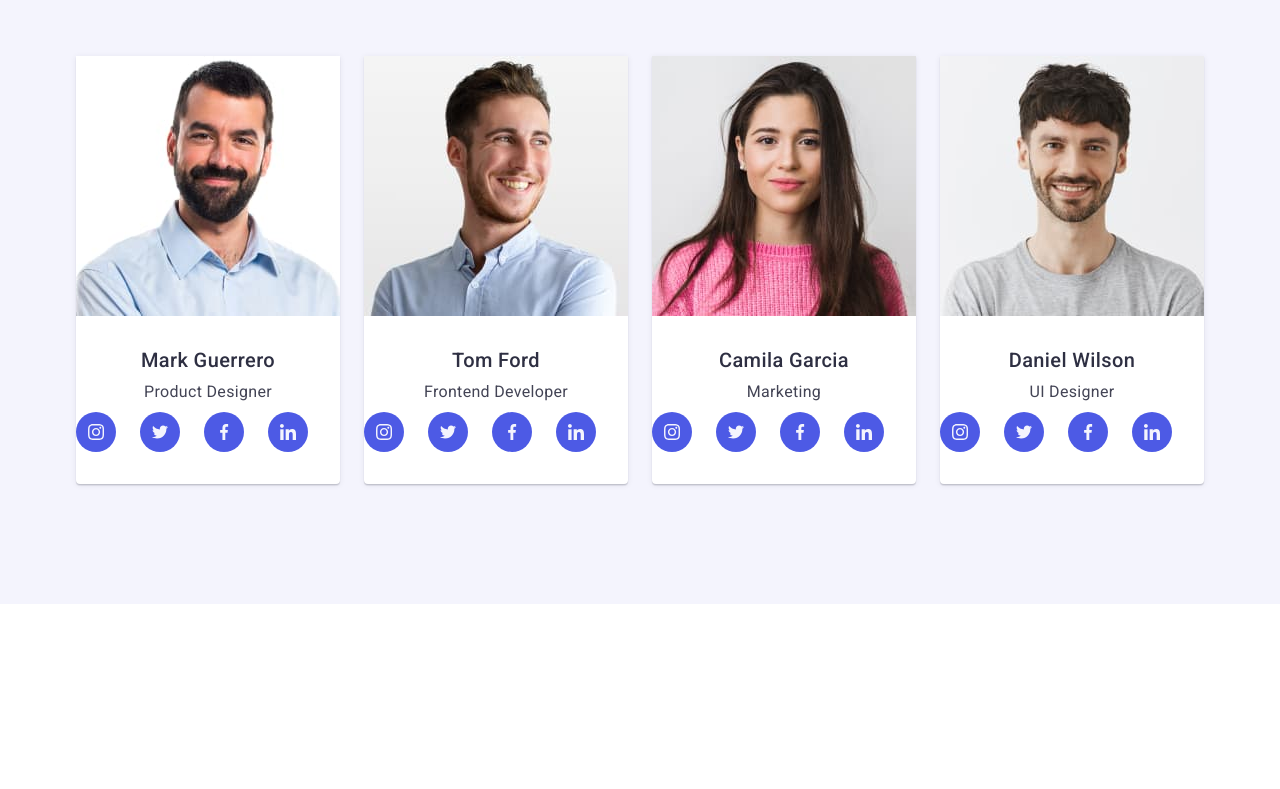
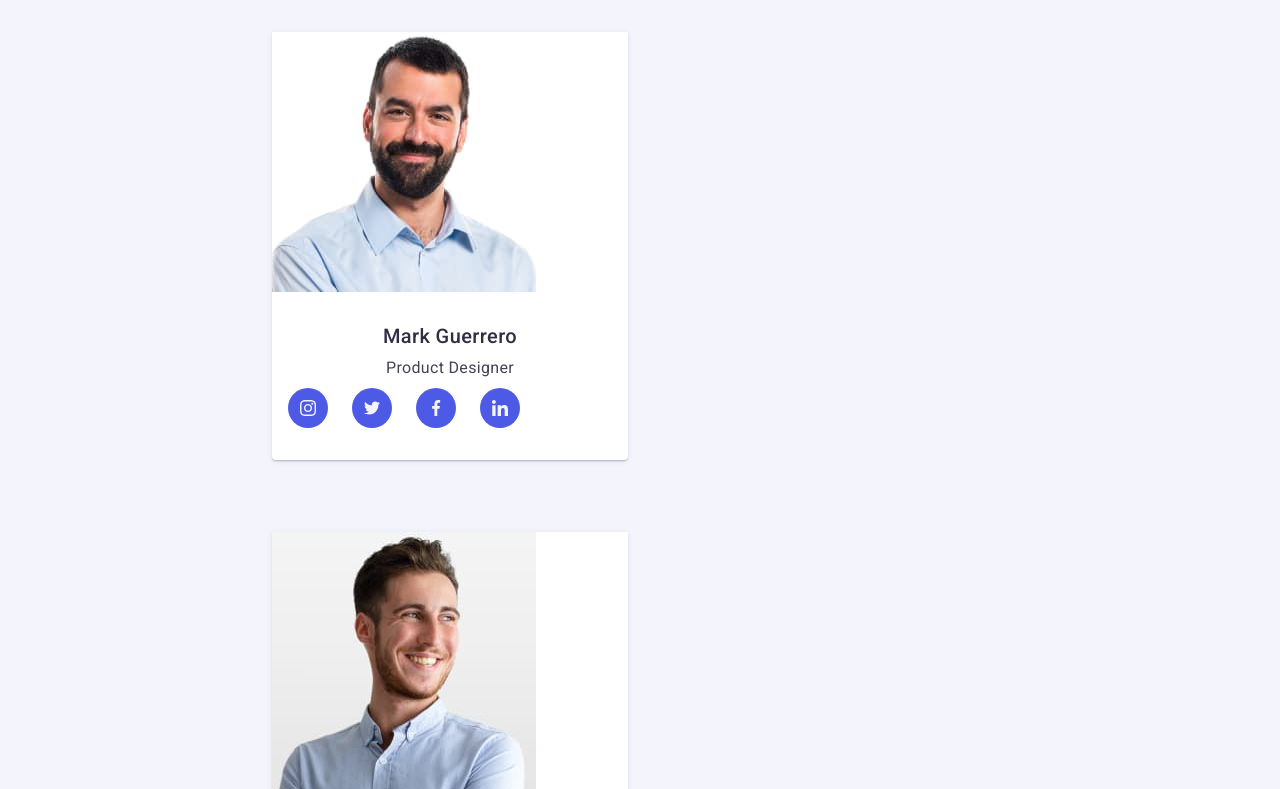
Before and after one commit to JanZag15/goit-markup-hw-06, a plain HTML site: page index.html in a window 1280 px wide. Shown: the part 249-1038 px from the top of the page. Before the commit the page ends 853 px from the top, so only its background shows below. Drawn offline with nearby package versions, Linux system fonts and the light colour scheme.

Commit message:
Update styles.css

```diff
--- a/css/styles.css
+++ b/css/styles.css
@@ -350,20 +350,25 @@ button {
 /* team */
 
 .team {
-  padding: 120px 0;
+  /* padding: 120px 0; */
+  padding: 96px 0;
   background-color: #f4f4fd;
 }
 
 .container-team {
+  padding: 0 28px;
 }
 
 .team-list {
   display: flex;
+  flex-direction: column;
+  gap: 72px;
 }
 
 .team-item {
   margin-right: 24px;
-  width: calc((100% - 72px) / 4);
+  /* width: calc((100% - 72px) / 4); */
+  width: 100%;
   border-bottom-right-radius: 4px;
   border-bottom-left-radius: 4px;
   background-color: #ffffff;
@@ -382,7 +387,7 @@ button {
 /* card woker */
 
 .card-worker {
-  padding: 32px 0;
+  padding: 32px 16px;
 }
 
 .team-title {
@@ -404,10 +409,10 @@ button {
 
 .socials-list {
   display: flex;
+  justify-content: center;
   width: 232px;
   gap: 24px;
   margin-top: 8px;
-  justify-content: center;
 }
 
 .socials-link {
@@ -431,6 +436,25 @@ button {
 .social-icon {
   position: absolute;
   fill: currentColor;
+}
+
+@media screen and (min-width: 768px) {
+  .container {
+    width: 768px;
+    padding: 0 16px;
+  }
+
+  .socials-list {
+    column-gap: 24px;
+    row-gap: 64px;
+  }
+
+  .team-item {
+    width: calc((100% - 24px) / 2);
+  }
+}
+
+@media screen and (min-width: 1158px) {
 }
 
 /* end card woker */
```
